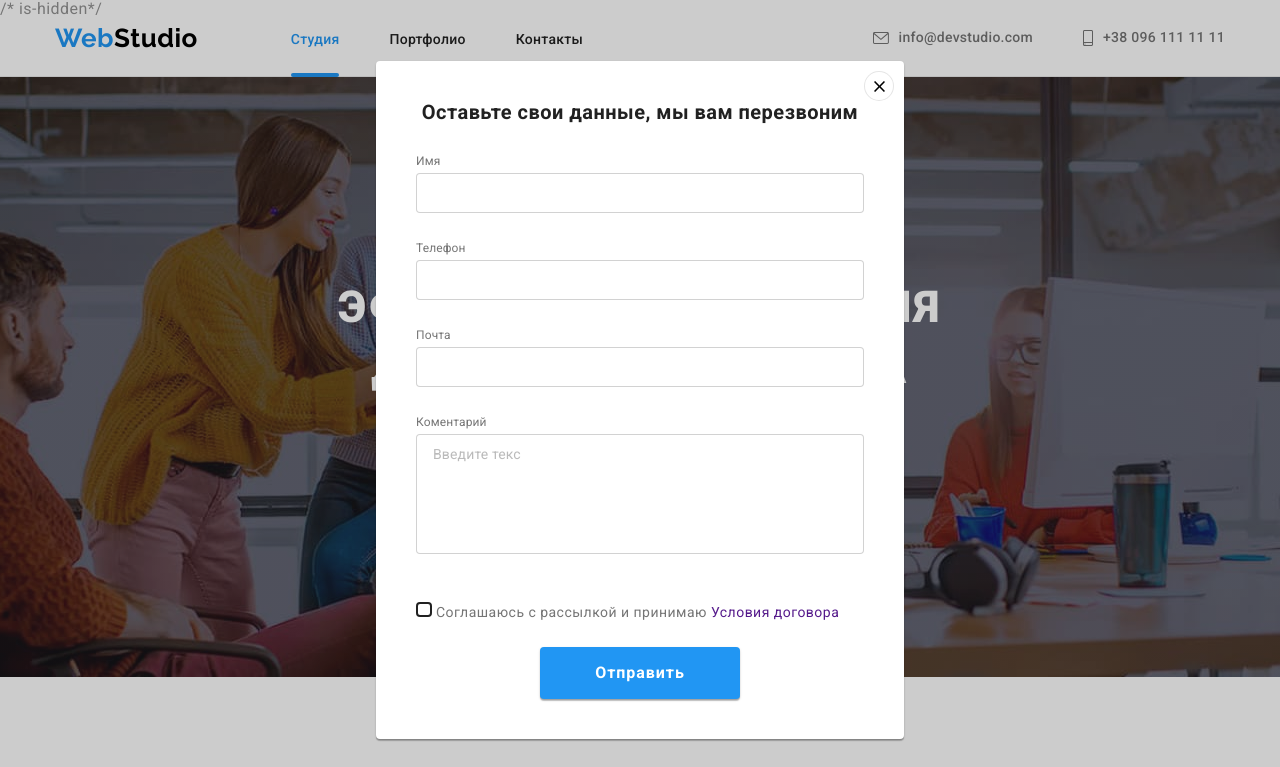
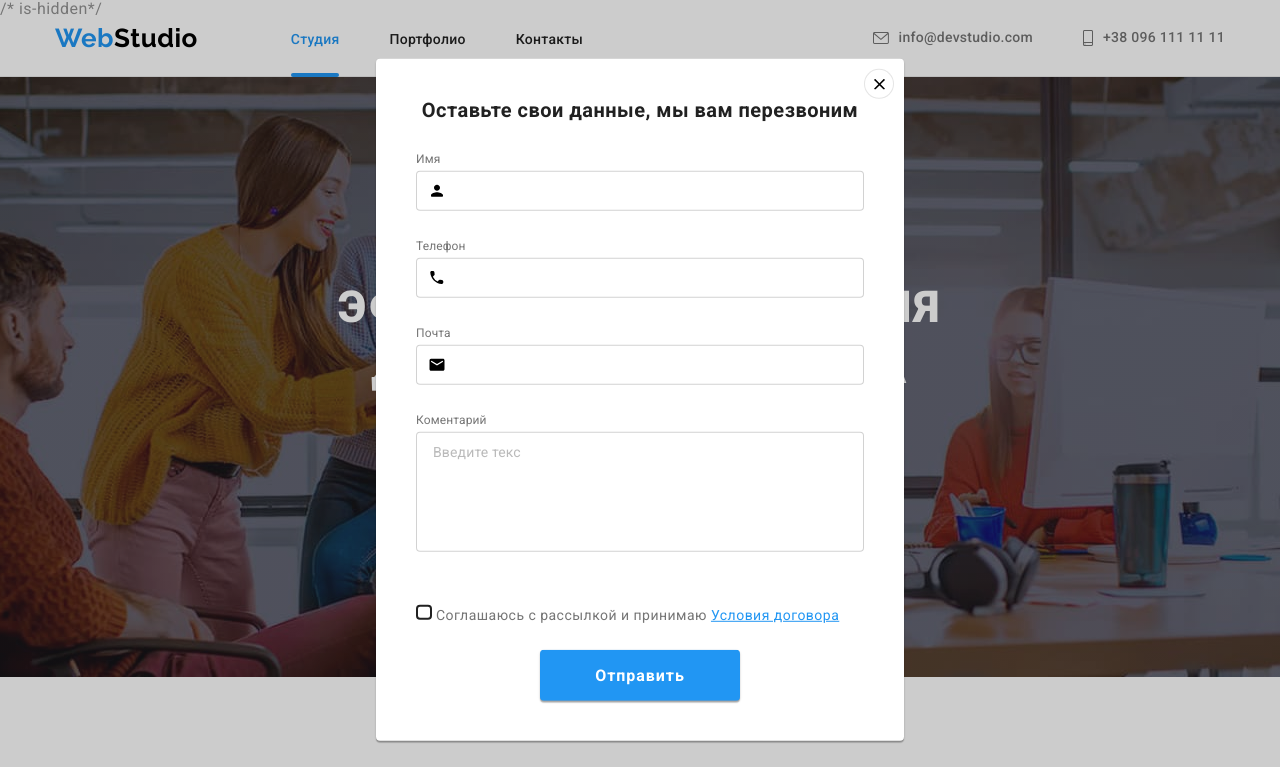
Before and after one commit to vitekkez/goit-markup-hw-06, a plain HTML site: page index.html in a window 1280 px wide. Shown: the top 767 px of the page. Drawn offline with nearby package versions, Linux system fonts and the light colour scheme.

Commit message:
modal icon

```diff
--- a/css/styles.css
+++ b/css/styles.css
@@ -481,7 +481,7 @@ img {
 }
 
 .aside-subscription {
-  margin-left: 93px;
+  margin-left: auto;
 }
 .aside-form {
   display: flex;
@@ -741,7 +741,9 @@ img {
   margin-bottom: 28px;
 }
 .speaker-form .input {
+  width: 100%;
   height: 40px;
+  padding-left: 40px;
 
   border: 1px solid rgba(33, 33, 33, 0.2);
   border-radius: 4px;
@@ -751,6 +753,7 @@ img {
   font-size: 12px;
   line-height: 1.17;
   letter-spacing: 0.01em;
+  display: block;
 
   color: #757575;
 }
@@ -808,3 +811,21 @@ img {
   background-size: contain;
   background-origin: border-box;
 }
+
+.check-input:focus + .check-icon {
+  border-color: var(--accent-color);
+}
+
+.check-link {
+  color: var(--accent-color);
+}
+
+.speacer-box {
+  position: relative;
+}
+.speacer-box-icon {
+  position: absolute;
+  left: 12px;
+  top: 50%;
+  transform: translateY(-50%);
+}
--- a/index.html
+++ b/index.html
@@ -448,21 +448,57 @@
           <p class="speaker-form-par">Оставьте свои данные, мы вам перезвоним</p>
           <ul class="list">
             <li class="item">
-                 <label for="name" class="label" >Имя</label>
+              <div>
+                  <label for="name" class="label">Имя</label>
+                  <div class="speacer-box">
                     <input type="text" name="name" id="name" class="input"/>
+                    <svg class="speacer-box-icon" width="18px" height="18px">
+                      <use href="./images/symbol-icon2.svg#icon-person-black"></use>
+                    </svg>
+
+                  </div>
+
+              </div>
+
             </li>
             <li class="item">
+            <div>
+
                 <label for="tel" class="label" >Телефон</label>
+                <div class="speacer-box">
                   <input type="tel" name="tel" id="tel" class="input"/>
+                  <svg class="speacer-box-icon" width="18px" height="18px">
+                      <use href="./images/symbol-icon2.svg#icon-phone-black"></use>
+                    </svg>
+                </div>
+
+            </div>
+
             </li>
              <li class="item">
+            <div>
+
                 <label for="mail" class="label" >Почта</label>
+                <div class="speacer-box">
                   <input type="email" name="mail" autocomplete="on" id="mail" class="input"/>
+                  <svg class="speacer-box-icon" width="18px" height="18px">
+                      <use href="./images/symbol-icon2.svg#icon-email-black"></use>
+                    </svg>
+                </div>
+
+            </div>
+
             </li>
             <li class="item">
+            <div>
+
                 <label for="comment" class="label">Коментарий</label>
+                <div>
                   <textarea name="" id="comment"  rows="5" placeholder="Введите текс" class="comment-label"></textarea>
+                </div>
 
+
+            </div>
               </li>
           </ul>
 
@@ -472,7 +508,7 @@
                 <input class="check-input" type="checkbox" name=""/>
                  <span class="check-icon" width="16px" height="15px" ></span>
                   Соглашаюсь с рассылкой и принимаю
-                  <a href="" class="check-link link">Условия договора</a>
+                  <a href="" class="check-link">Условия договора</a>
               </label>
 
 
```
Also changed, not shown: images/symbol-icon2.svg (added). Lines whose indentation alone changed are shown as unchanged.
